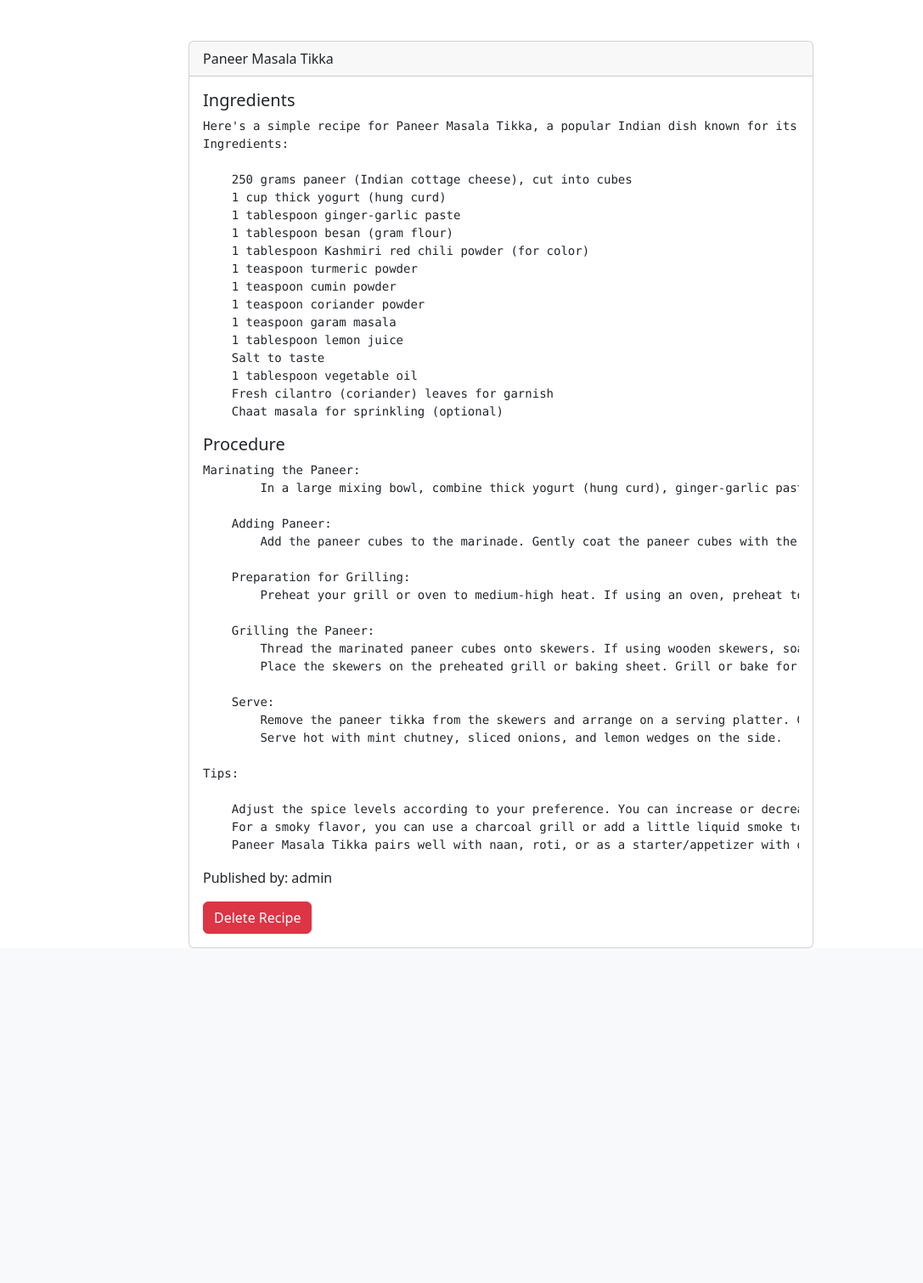
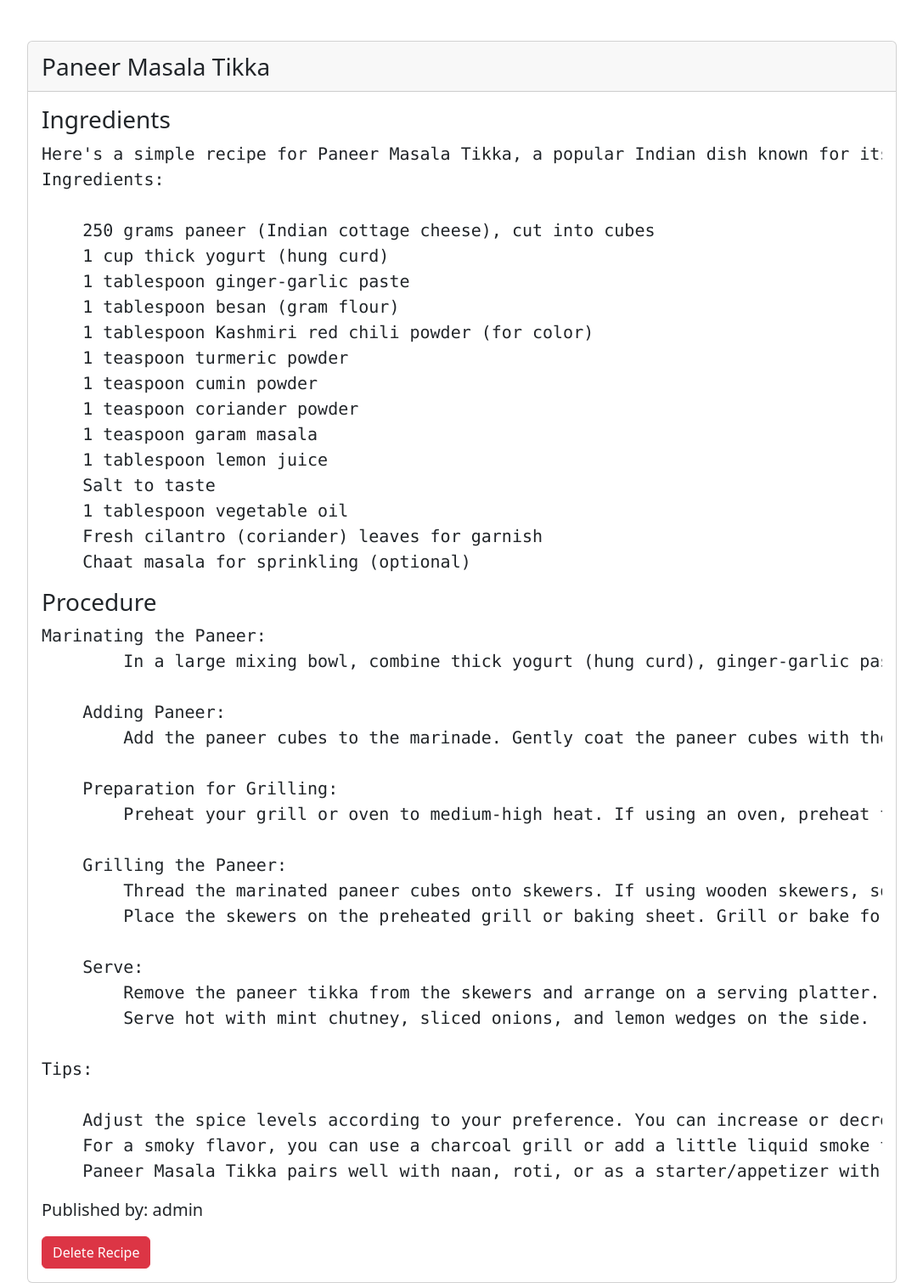
Before and after one commit to k-k-j123/Kaushik--Django, a Django app: page /recipe/4/ in a window 1280 px wide. Shown: the part 56-1566 px from the top of the page at 85% size, without its empty margins (50-1137 px from the left). Before the commit the page ends 1172 px from the top, so only its background shows below. Run offline with Django 5.2, Linux system fonts and the light colour scheme; a user stored in the database is signed in; data comes from the database, SQL or seed files in the repository; both versions use the stored data as it was after the commit.

Commit message:
some changes

```diff
--- a/kettlekitchen/kettlekitchen/settings.py
+++ b/kettlekitchen/kettlekitchen/settings.py
@@ -23,9 +23,9 @@ BASE_DIR = Path(__file__).resolve().parent.parent
 SECRET_KEY = 'django-insecure-6a0pf-5$qkj#sji(!do90wl%@v582+)!c31cdl278a4$cvljwy'
 
 # SECURITY WARNING: don't run with debug turned on in production!
-DEBUG = False
+DEBUG = True
 
-ALLOWED_HOSTS = ['.vercel.app']
+ALLOWED_HOSTS = ['.vercel.app','127.0.0.1']
 
 
 # Application definition
@@ -117,6 +117,7 @@ USE_TZ = True
 # https://docs.djangoproject.com/en/5.0/howto/static-files/
 
 STATIC_URL = 'static/'
+STATICFILES_DIRS=[BASE_DIR /'static']
 
 # Default primary key field type
 # https://docs.djangoproject.com/en/5.0/ref/settings/#default-auto-field
--- a/kettlekitchen/templates/recipe_detail.html
+++ b/kettlekitchen/templates/recipe_detail.html
@@ -1,17 +1,43 @@
 {% extends "base.html" %}
-{% block title %}Recipe Detail | {% endblock title %}
+
+{% block title %}Recipe Detail | {{ recipe.name }}{% endblock title %}
+
+{% block extra_head %}
+<style>
+    .card {
+        font-size: 18px; /* Adjust font size as needed */
+    }
+
+    .card-title {
+        font-size: 24px; /* Larger title size */
+        margin-bottom: 1rem; /* Add spacing below titles */
+    }
+
+    .card-text {
+        font-size: 20px; /* Adjust text size */
+        line-height: 1.6; /* Increase line height for better readability */
+    }
+
+    .btn {
+        font-size: 16px; /* Larger button text */
+    }
+
+
+</style>
+{% endblock extra_head %}
+
 {% block body %}
 <div class="container">
-    <div class="row justify-content-center mt-5">
+    <div class="row  mt-5">
         <div class="col-md-8">
-            <div class="card">
-                <div class="card-header">{{ recipe.name }}</div>
+            <div class="card" style="width:80vw; display:flex; justify-content:center; padding:0; margin:0;">
+                <div class="card-header" style="font-size: 28px;">{{ recipe.name }}</div>
                 <div class="card-body">
-                    <h5 class="card-title">Ingredients</h5>
-                    <pre class="card-text">{{ recipe.ingredients }}</pre>
-                    <h5 class="card-title">Procedure</h5>
-                    <pre class="card-text">{{ recipe.procedure }}</pre>
-                    <p class="card-text">Published by: {{ recipe.publisher.username }}</p>
+                    <h3 class="card-title">Ingredients</h3>
+                    <pre class="card-text" style="font-size: 20px;">{{ recipe.ingredients }}</pre>
+                    <h3 class="card-title">Procedure</h3>
+                    <pre class="card-text" style="font-size: 20px;">{{ recipe.procedure }}</pre>
+                    <p class="card-text" style="font-size: 20px;">Published by: {{ recipe.publisher.username }}</p>
 
                     <!-- Delete Button -->
                     <form method="post" action="{% url 'delete_recipe' recipe.id %}" class="mt-3">
```
Also changed, not shown: kettlekitchen/templates/home.html (+5 -25 lines), kettlekitchen/db.sqlite3, kettlekitchen/vercel.json, 1 other file.
